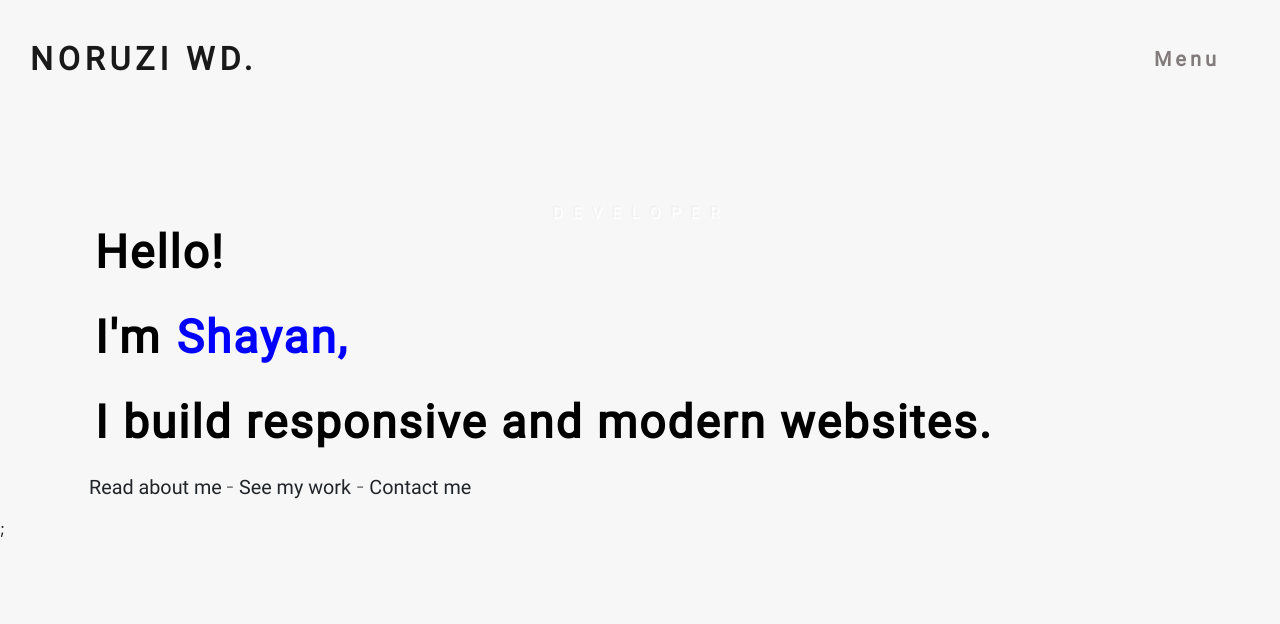
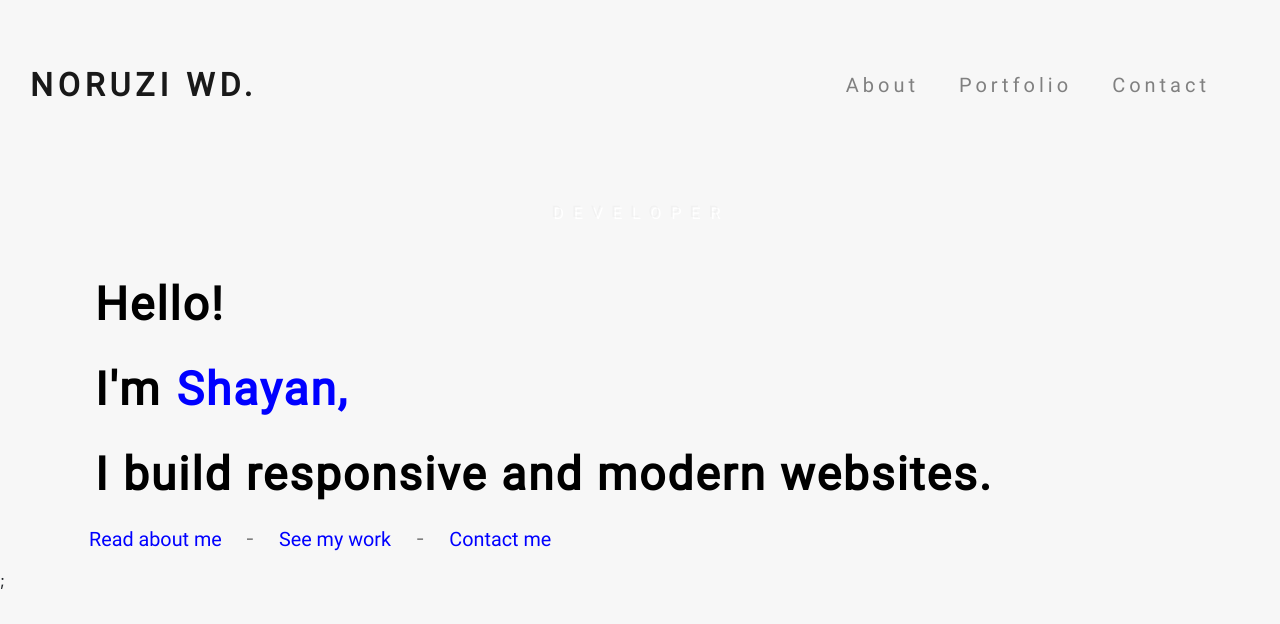
Before and after one commit to Shawn-Noruzi/Portfolio2021, a Next.js app in the folder portfolio2021/: page / in a window 1280 px wide. Shown: the top 624 px of the page. Built offline with nearby package versions, Linux system fonts and the light colour scheme.

Commit message:
Adjusting landing page responsiveness and added some animations for hovering over text

```diff
--- a/portfolio2021/components/Navbar.js
+++ b/portfolio2021/components/Navbar.js
@@ -14,14 +14,15 @@
   z-index: 4;
   color: #777070eb;
   z-index: 4;
+  margin-right: 30px;
   font-size: 20px;
-  margin-right: 20px;
   padding: 10px;
   font-weight: 900;
   font-family: RobotoReg;
   letter-spacing: 4px;
-  @media screen and (max-width: 600px) {
+  @media (max-width: 600px) {
     font-size: 18px;
+    margin-right: 0px;
   }
 `;
 
@@ -32,6 +33,7 @@
   letter-spacing: 5px;
   @media screen and (max-width: 600px) {
     font-size: 20px;
+    margin-left:0px;
   }
 `;
 
@@ -64,7 +66,6 @@
         font-size: 23px;
         font-weight: 900;
         color: white;
-        text-decoration: none;
       },
 `;
 
@@ -91,15 +92,37 @@
   flex-direction: column;
 `;
 
+const LinkTextDesktop = styled.div`
+  pointer-events: ${(props) => (props.active ? "none;" : "")};
+  font-weight: ${(props) => (props.active ? "600;" : "")};
+  margin-bottom: 40px;
+  position: relative;
+  text-decoration: none;
+  color: grey;
+  margin-right: 40px;
+  margin-top: 2.5rem;
+  font-size: 20px;
+  font-family: RobotoReg;
+  letter-spacing: 4px;
+`;
+
 class Navbar extends Component {
   constructor(props) {
     super(props);
 
     const route = this.props.router.pathname;
     this.state = {
+      isDesktop: false,
       menu: true,
       url: route,
     };
+
+    this.updatePredicate = this.updatePredicate.bind(this);
+  }
+
+  componentDidMount() {
+    this.updatePredicate();
+    window.addEventListener("resize", this.updatePredicate);
   }
 
   componentWillUnmount() {
@@ -107,8 +130,13 @@
     this.setState = (state, callback) => {
       return;
     };
+
+    window.removeEventListener("resize", this.updatePredicate);
   }
 
+  updatePredicate() {
+    this.setState({ isDesktop: window.innerWidth > 1050 });
+  }
   openMenu = () => {
     this.setState((prevState) => ({ menu: !prevState.menu }));
 
@@ -121,7 +149,9 @@
     }
     return;
   };
+
   render() {
+    console.log("this.state", this.state);
     return (
       <motion.div
         transition={{ duration: 2 }}
@@ -135,6 +165,68 @@
             href="https://cdn.jsdelivr.net/npm/bootstrap-icons@1.3.0/font/bootstrap-icons.css"
           ></link>
         </Head>
+
+        {this.state.isDesktop ? (
+          <NavBar className="navbar navbar-light justify-content-between">
+            <Link href="/">
+              <BrandText className="navbar-brand">NORUZI WD.</BrandText>
+            </Link>
+            <div
+              style={{
+                display: "flex",
+              }}
+            >
+              <Link href="/AboutMe" scroll={false}>
+                <motion.div
+                  whileHover={{
+                    scale: 1.2,
+                    transition: { duration: 0.2 },
+                  }}
+                  whileTap={{ scale: 0.9 }}
+                >
+                  <LinkTextDesktop
+                    active={this.state.url == "/AboutMe" ? true : false}
+                  >
+                    About
+                  </LinkTextDesktop>
+                </motion.div>
+              </Link>
+
+              <Link href="/Projects" scroll={false}>
+                <motion.div
+                  whileHover={{
+                    scale: 1.2,
+                    transition: { duration: 0.2 },
+                  }}
+                  whileTap={{ scale: 0.9 }}
+                >
+                  <LinkTextDesktop
+                    active={this.state.url == "/Projects" ? true : false}
+                  >
+                    Portfolio
+                  </LinkTextDesktop>
+                </motion.div>
+              </Link>
+
+              <Link href="/ContactMe" scroll={false}>
+                <motion.div
+                  whileHover={{
+                    scale: 1.2,
+                    transition: { duration: 0.2 },
+                  }}
+                  whileTap={{ scale: 0.9 }}
+                >
+                  <LinkTextDesktop
+                    active={this.state.url == "/ContactMe" ? true : false}
+                  >
+                    Contact
+                  </LinkTextDesktop>
+                </motion.div>
+              </Link>
+            </div>
+          </NavBar>
+        ) : (
+          <>
             <NavBar className="navbar navbar-light justify-content-between">
               <Link href="/">
                 <BrandText className="navbar-brand">NORUZI WD.</BrandText>
@@ -203,7 +295,9 @@
                       }}
                       className="linkText"
                     >
-                  {this.state.url == "/ContactMe" ? "- Contact - " : "Contact"}
+                      {this.state.url == "/ContactMe"
+                        ? "- Contact - "
+                        : "Contact"}
                     </LinkText>
                   </Link>
                 </div>
@@ -233,6 +327,8 @@
                 </IconContainer>
               </OverlayContent>
             </Overlay>
+          </>
+        )}
       </motion.div>
     );
   }
--- a/portfolio2021/pages/index.js
+++ b/portfolio2021/pages/index.js
@@ -55,6 +55,7 @@
 const LinkedText = styled.p`
   font-size: 18px;
   font-weight: 500;
+  color: blue;
   cursor: pointer;
 transform: scale(1.1);
   font-family: RobotoReg;
@@ -69,19 +70,21 @@
   font-size: 18px;
   color: grey;
   font-weight: 500;
-  margin-left: 10px;
-  margin-right: 10px;
-  @media screen and (max-width: 400px) {
-    margin-left: 40px;
+  margin-left: 30px;
+  margin-right: 30px;
+  @media (max-width: 500px) {
+    display: none;
   }
 `;
 
 const LinksRow = styled(Row)`
-  @media screen and (max-width: 400px) {
+  @media screen and (max-width: 500px) {
     margin-top: 50px;
     display: flex;
     flex-direction: column;
     text-align: start;
+
+    margin-left: 3px;
   }
 `;
 
@@ -184,7 +187,15 @@
                 bottom: 0,
               }}
             >
-              <LinkedText>Read about me</LinkedText>
+              <motion.div
+                whileHover={{
+                  scale: 1.1,
+                  transition: { duration: 0.2 },
+                }}
+                whileTap={{ scale: 0.9 }}
+              >
+                <LinkedText>Read about me</LinkedText>
+              </motion.div>
             </motion.div>
           </Link>
           <SpacerText> - </SpacerText>
@@ -202,7 +213,15 @@
                 bottom: 0,
               }}
             >
-              <LinkedText>See my work</LinkedText>
+              <motion.div
+                whileHover={{
+                  scale: 1.1,
+                  transition: { duration: 0.2 },
+                }}
+                whileTap={{ scale: 0.9 }}
+              >
+                <LinkedText>See my work</LinkedText>
+              </motion.div>
             </motion.div>
           </Link>
           <SpacerText> - </SpacerText>
@@ -220,7 +239,15 @@
                 bottom: 0,
               }}
             >
-              <LinkedText>Contact me</LinkedText>
+              <motion.div
+                whileHover={{
+                  scale: 1.1,
+                  transition: { duration: 0.2 },
+                }}
+                whileTap={{ scale: 0.9 }}
+              >
+                <LinkedText>Contact me</LinkedText>
+              </motion.div>
             </motion.div>
           </Link>
         </LinksRow>
```
Also changed, not shown: portfolio2021/pages/Projects.js (+7 -5 lines). Lines whose indentation alone changed are shown as unchanged.
